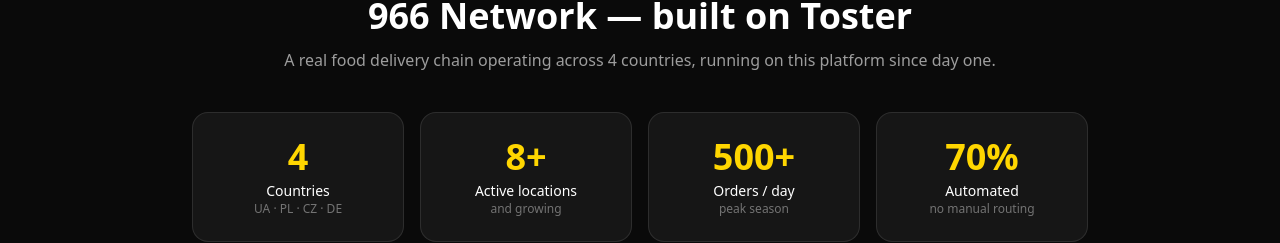
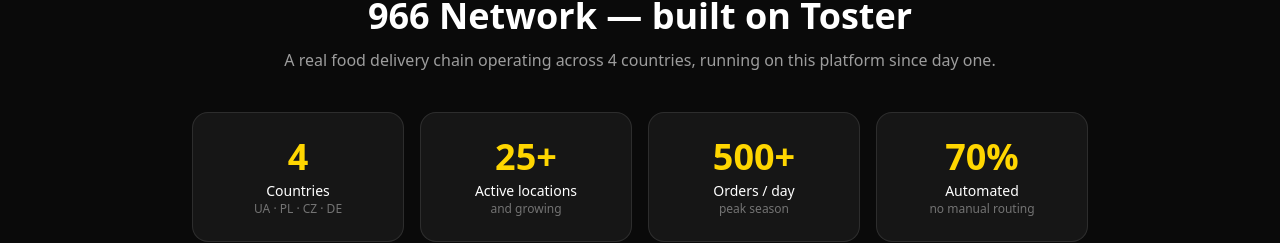
Before and after one commit to artcinema/toster-website, a Next.js app: page /en/for-chains in a window 1280 px wide. Shown: the part 1473-1716 px from the top of the page. Built offline with nearby package versions, Linux system fonts and the light colour scheme; no server answers.

Commit message:
fix(chains): update active locations count to 25+

```diff
--- a/src/app/[locale]/for-chains/page.tsx
+++ b/src/app/[locale]/for-chains/page.tsx
@@ -352,7 +352,7 @@
             >
               {[
                 { value: '4', label: 'Countries', sub: 'UA · PL · CZ · DE' },
-                { value: '8+', label: 'Active locations', sub: 'and growing' },
+                { value: '25+', label: 'Active locations', sub: 'and growing' },
                 { value: '500+', label: 'Orders / day', sub: 'peak season' },
                 { value: '70%', label: 'Automated', sub: 'no manual routing' },
               ].map((stat) => (
```
